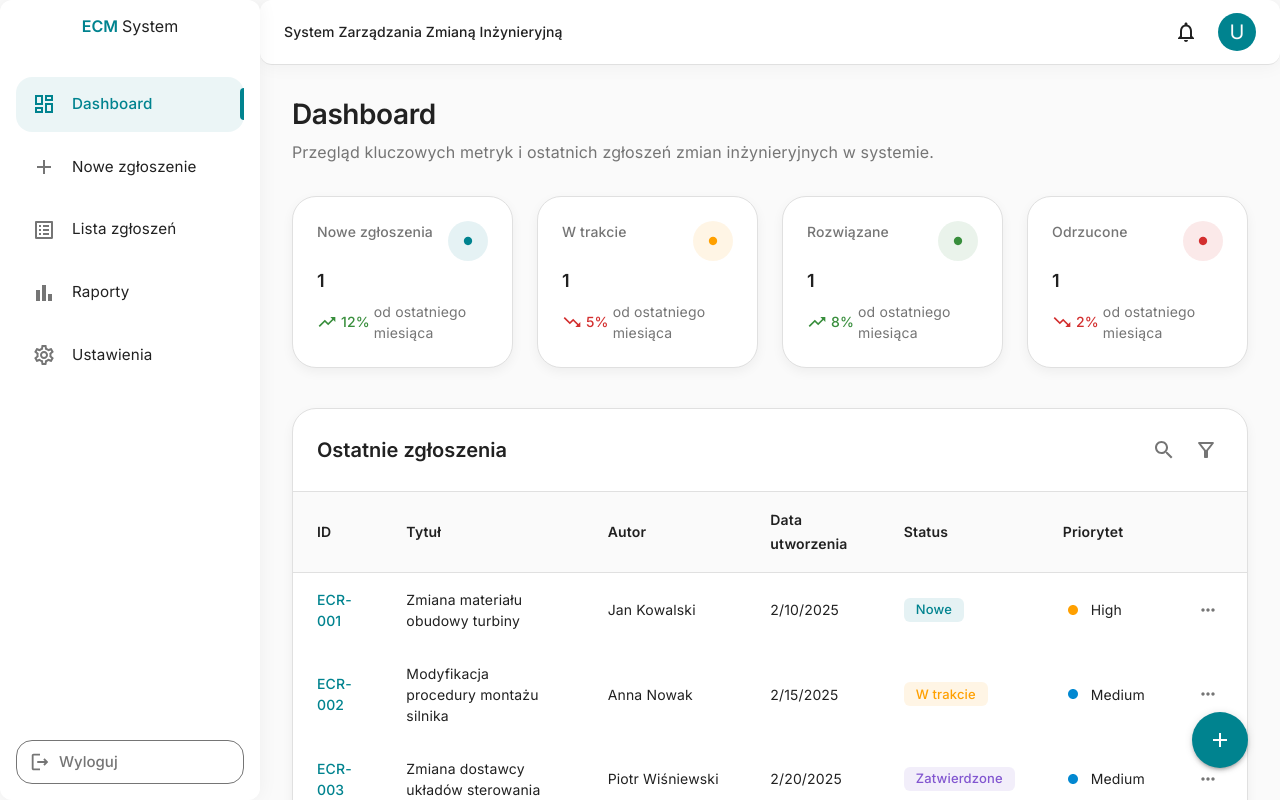
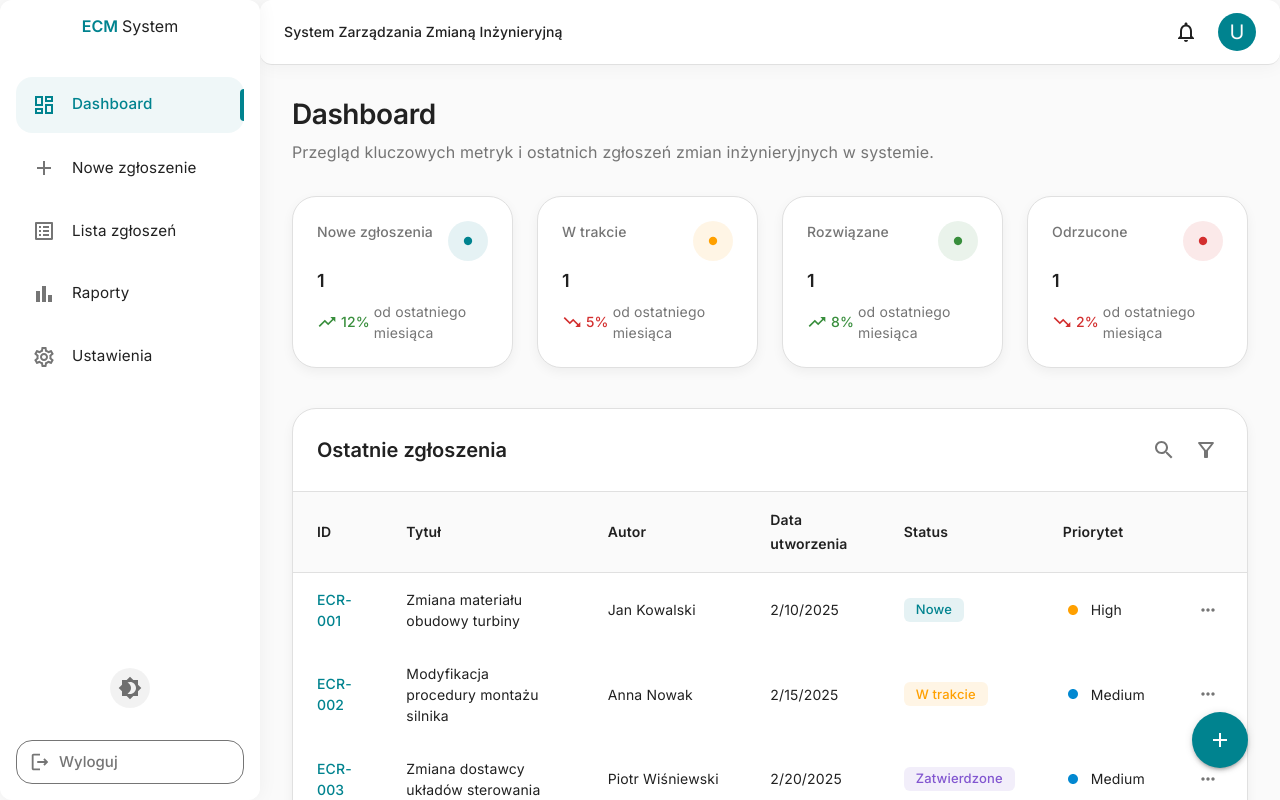
Before and after one commit to djmisieq/engineering-change-management, a React (Create React App) app: page / in a window 1280 px wide. Shown: the top 800 px of the page. Built offline with nearby package versions, Linux system fonts and the light colour scheme.

Commit message:
Update Layout with theme toggle and animations

```diff
--- a/src/components/Layout.tsx
+++ b/src/components/Layout.tsx
@@ -3,7 +3,6 @@ import { Link as RouterLink, useLocation } from 'react-router-dom';
 import {
   AppBar,
   Box,
-  CssBaseline,
   Drawer,
   IconButton,
   List,
@@ -28,6 +27,10 @@ import NotificationsNoneOutlinedIcon from '@mui/icons-material/NotificationsNone
 import ListAltOutlinedIcon from '@mui/icons-material/ListAltOutlined';
 import BarChartOutlinedIcon from '@mui/icons-material/BarChartOutlined';
 import LogoutOutlinedIcon from '@mui/icons-material/LogoutOutlined';
+import Brightness4Icon from '@mui/icons-material/Brightness4';
+import Brightness7Icon from '@mui/icons-material/Brightness7';
+import { motion, AnimatePresence } from 'framer-motion';
+import { useThemeContext } from '../theme/ThemeContext';
 
 const drawerWidth = 260;
 
@@ -46,6 +49,7 @@ const Layout: React.FC<LayoutProps> = ({ children }) => {
   const location = useLocation();
   const isSmUp = useMediaQuery(theme.breakpoints.up('sm'));
   const [mobileOpen, setMobileOpen] = useState(false);
+  const { mode, toggleTheme } = useThemeContext();
 
   const handleDrawerToggle = () => {
     setMobileOpen(!mobileOpen);
@@ -79,6 +83,31 @@ const Layout: React.FC<LayoutProps> = ({ children }) => {
     },
   ];
 
+  const drawerVariants = {
+    hidden: { x: -drawerWidth },
+    visible: {
+      x: 0,
+      transition: {
+        type: "spring",
+        stiffness: 300,
+        damping: 30,
+        mass: 1
+      }
+    }
+  };
+
+  const listItemVariants = {
+    hidden: { x: -20, opacity: 0 },
+    visible: (custom: number) => ({
+      x: 0,
+      opacity: 1,
+      transition: {
+        delay: custom * 0.05,
+        duration: 0.3
+      }
+    })
+  };
+
   const drawer = (
     <Box sx={{
       height: '100%',
@@ -86,6 +115,11 @@ const Layout: React.FC<LayoutProps> = ({ children }) => {
       flexDirection: 'column',
       py: 2
     }}>
+      <motion.div
+        initial={{ opacity: 0, y: -20 }}
+        animate={{ opacity: 1, y: 0 }}
+        transition={{ duration: 0.5, delay: 0.1 }}
+      >
         <Box sx={{
           display: 'flex',
           alignItems: 'center',
@@ -104,23 +138,31 @@ const Layout: React.FC<LayoutProps> = ({ children }) => {
             ECM <Box component="span" sx={{ fontWeight: 400, color: theme.palette.text.primary }}>System</Box>
           </Typography>
         </Box>
+      </motion.div>
 
       <List sx={{ px: 2, flexGrow: 1 }}>
-        {navItems.map((item) => {
+        {navItems.map((item, index) => {
           const isActive = location.pathname === item.path;
 
           return (
-            <ListItem key={item.text} disablePadding sx={{ mb: 1 }}>
+            <motion.div
+              key={item.text}
+              variants={listItemVariants}
+              initial="hidden"
+              animate="visible"
+              custom={index}
+            >
+              <ListItem disablePadding sx={{ mb: 1 }}>
                 <ListItemButton
                   component={RouterLink}
                   to={item.path}
                   sx={{
                     borderRadius: 2,
                     py: 1.5,
-                  backgroundColor: isActive ? 'rgba(0, 131, 143, 0.08)' : 'transparent',
+                    backgroundColor: isActive ? `${theme.palette.primary.main}10` : 'transparent',
                     color: isActive ? 'primary.main' : 'text.primary',
                     '&:hover': {
-                    backgroundColor: 'rgba(0, 131, 143, 0.12)',
+                      backgroundColor: `${theme.palette.primary.main}20`,
                     },
                   }}
                 >
@@ -137,7 +179,14 @@ const Layout: React.FC<LayoutProps> = ({ children }) => {
                       fontWeight: isActive ? 500 : 400
                     }}
                   />
+                  <AnimatePresence>
                     {isActive && (
+                      <motion.div
+                        initial={{ opacity: 0, height: 0 }}
+                        animate={{ opacity: 1, height: 32 }}
+                        exit={{ opacity: 0, height: 0 }}
+                        transition={{ duration: 0.2 }}
+                      >
                         <Box
                           sx={{
                             width: 4,
@@ -148,9 +197,12 @@ const Layout: React.FC<LayoutProps> = ({ children }) => {
                             right: 0,
                           }}
                         />
+                      </motion.div>
                     )}
+                  </AnimatePresence>
                 </ListItemButton>
               </ListItem>
+            </motion.div>
           );
         })}
       </List>
@@ -160,8 +212,30 @@ const Layout: React.FC<LayoutProps> = ({ children }) => {
         display: 'flex',
         flexDirection: 'column',
         alignItems: 'center',
-        px: 2
+        px: 2,
+        gap: 2
       }}>
+        <motion.div
+          whileHover={{ scale: 1.05 }}
+          whileTap={{ scale: 0.95 }}
+        >
+          <IconButton
+            onClick={toggleTheme}
+            sx={{
+              mb: 2,
+              backgroundColor: theme.palette.mode === 'dark' ? 'rgba(255, 255, 255, 0.1)' : 'rgba(0, 0, 0, 0.05)',
+              transition: 'background-color 0.3s ease'
+            }}
+          >
+            {theme.palette.mode === 'dark' ? <Brightness7Icon /> : <Brightness4Icon />}
+          </IconButton>
+        </motion.div>
+
+        <motion.div
+          whileHover={{ scale: 1.03 }}
+          whileTap={{ scale: 0.97 }}
+          style={{ width: '100%' }}
+        >
           <Button
             variant="outlined"
             color="inherit"
@@ -178,13 +252,13 @@ const Layout: React.FC<LayoutProps> = ({ children }) => {
           >
             Wyloguj
           </Button>
+        </motion.div>
       </Box>
     </Box>
   );
 
   return (
     <Box sx={{ display: 'flex', bgcolor: 'background.default', minHeight: '100vh' }}>
-      <CssBaseline />
       <AppBar
         position="fixed"
         color="inherit"
@@ -219,21 +293,26 @@ const Layout: React.FC<LayoutProps> = ({ children }) => {
           </Typography>
 
           <Box sx={{ display: 'flex', alignItems: 'center', gap: 1 }}>
+            <motion.div whileHover={{ scale: 1.1 }} whileTap={{ scale: 0.9 }}>
               <Tooltip title="Powiadomienia">
                 <IconButton color="inherit" size="large">
                   <NotificationsNoneOutlinedIcon />
                 </IconButton>
               </Tooltip>
+            </motion.div>
 
+            <motion.div whileHover={{ scale: 1.1 }} whileTap={{ scale: 0.9 }}>
               <Avatar
                 sx={{
                   width: 38,
                   height: 38,
-                bgcolor: theme.palette.primary.main
+                  bgcolor: theme.palette.primary.main,
+                  cursor: 'pointer'
                 }}
               >
                 U
               </Avatar>
+            </motion.div>
           </Box>
         </Toolbar>
       </AppBar>
@@ -260,6 +339,18 @@ const Layout: React.FC<LayoutProps> = ({ children }) => {
         >
           {drawer}
         </Drawer>
+
+        <motion.div
+          variants={drawerVariants}
+          initial="hidden"
+          animate="visible"
+          style={{
+            display: isSmUp ? 'block' : 'none',
+            position: 'fixed',
+            height: '100%',
+            zIndex: 1200
+          }}
+        >
           <Drawer
             variant="permanent"
             sx={{
@@ -274,6 +365,7 @@ const Layout: React.FC<LayoutProps> = ({ children }) => {
           >
             {drawer}
           </Drawer>
+        </motion.div>
       </Box>
 
       <Box
@@ -289,6 +381,16 @@ const Layout: React.FC<LayoutProps> = ({ children }) => {
         {children}
 
         {location.pathname === '/' && (
+          <motion.div
+            initial={{ scale: 0, opacity: 0 }}
+            animate={{ scale: 1, opacity: 1 }}
+            transition={{
+              type: "spring",
+              stiffness: 260,
+              damping: 20,
+              delay: 0.5
+            }}
+          >
             <Fab
               color="primary"
               aria-label="add"
@@ -303,6 +405,7 @@ const Layout: React.FC<LayoutProps> = ({ children }) => {
             >
               <AddIcon />
             </Fab>
+          </motion.div>
         )}
       </Box>
     </Box>
```
Lines whose indentation alone changed are shown as unchanged.
